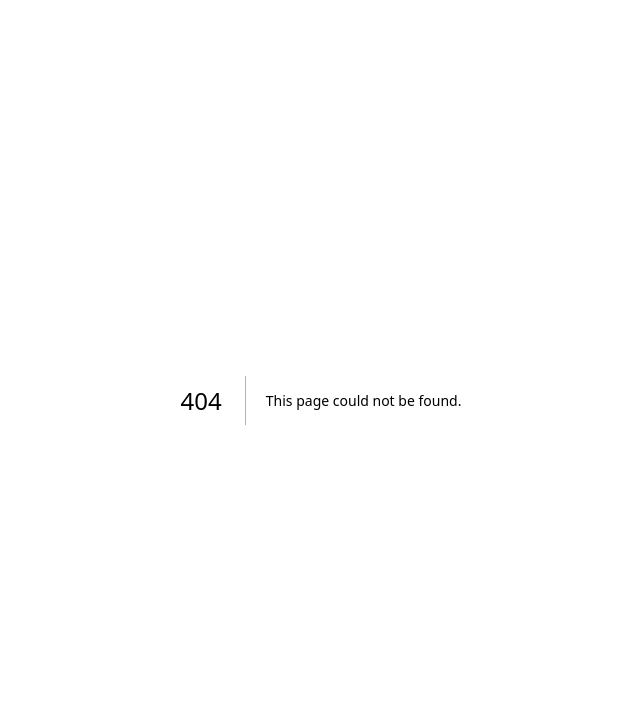
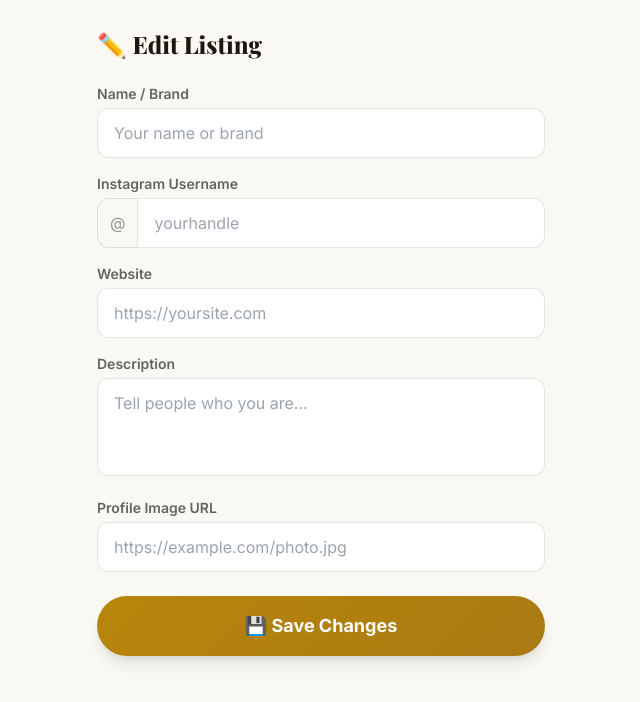
Before and after one commit to heyousaf/bidfame, a Next.js app: page /edit in a window 1280 px wide. Before the commit this address had no page. Shown: the top 702 px of the page, without its empty margins (319-959 px from the left). Built offline with nearby package versions, Linux system fonts and the light colour scheme; no server answers.

Commit message:
Create page.tsx

```diff
--- /dev/null
+++ b/src/app/edit/page.tsx
@@ -0,0 +1,149 @@
+"use client";
+import { useEffect, useState } from "react";
+import { useRouter } from "next/navigation";
+import { getInitData, getTelegramWebApp } from "@/lib/telegramClient";
+
+export default function EditListingPage() {
+  const router = useRouter();
+  const [listingId, setListingId] = useState<string | null>(null);
+  const [form, setForm] = useState({
+    name: "",
+    instagram: "",
+    website: "",
+    description: "",
+    imageUrl: "",
+  });
+  const [saving, setSaving] = useState(false);
+  const [message, setMessage] = useState<string | null>(null);
+
+  useEffect(() => {
+    getTelegramWebApp()?.ready();
+    const tg = getTelegramWebApp();
+    tg?.BackButton?.show();
+    tg?.BackButton?.onClick(() => router.push("/profile"));
+
+    // Load current listing
+    (async () => {
+      const initData = getInitData();
+      const res = await fetch("/api/profile", {
+        method: "POST",
+        headers: { "Content-Type": "application/json" },
+        body: JSON.stringify({ initData }),
+      });
+      const d = await res.json();
+      if (d.listing) {
+        setListingId(d.listing.id);
+        setForm({
+          name: d.listing.name || "",
+          instagram: d.listing.instagram?.replace("https://instagram.com/", "") || "",
+          website: d.listing.website || "",
+          description: d.listing.description || "",
+          imageUrl: d.listing.imageUrl || "",
+        });
+      }
+    })();
+
+    return () => {
+      tg?.BackButton?.hide();
+    };
+  }, []);
+
+  async function handleSave() {
+    if (!listingId) return;
+    setSaving(true);
+    setMessage(null);
+    try {
+      const initData = getInitData();
+      const res = await fetch(`/api/listings/${listingId}`, {
+        method: "PATCH",
+        headers: { "Content-Type": "application/json" },
+        body: JSON.stringify({ initData, ...form }),
+      });
+      const d = await res.json();
+      if (res.ok) {
+        setMessage("✅ Saved successfully!");
+        setTimeout(() => router.push("/profile"), 1500);
+      } else {
+        setMessage(d.error || "Failed to save");
+      }
+    } catch {
+      setMessage("Network error");
+    } finally {
+      setSaving(false);
+    }
+  }
+
+  return (
+    <main className="max-w-[480px] mx-auto px-4 pt-7 pb-16">
+      <h1 className="font-display text-2xl font-extrabold mb-6">✏️ Edit Listing</h1>
+
+      <div className="space-y-4">
+        <div>
+          <label className="text-sm font-semibold text-black/60 block mb-1">Name / Brand</label>
+          <input
+            value={form.name}
+            onChange={(e) => setForm({ ...form, name: e.target.value })}
+            className="w-full border border-black/10 rounded-xl px-4 py-3 text-base outline-none focus:border-black/30"
+            placeholder="Your name or brand"
+          />
+        </div>
+
+        <div>
+          <label className="text-sm font-semibold text-black/60 block mb-1">Instagram Username</label>
+          <div className="flex">
+            <span className="border border-r-0 border-black/10 rounded-l-xl px-3 flex items-center text-black/40">@</span>
+            <input
+              value={form.instagram}
+              onChange={(e) => setForm({ ...form, instagram: e.target.value.replace("@", "") })}
+              className="flex-1 border border-black/10 rounded-r-xl px-4 py-3 text-base outline-none focus:border-black/30"
+              placeholder="yourhandle"
+            />
+          </div>
+        </div>
+
+        <div>
+          <label className="text-sm font-semibold text-black/60 block mb-1">Website</label>
+          <input
+            value={form.website}
+            onChange={(e) => setForm({ ...form, website: e.target.value })}
+            className="w-full border border-black/10 rounded-xl px-4 py-3 text-base outline-none focus:border-black/30"
+            placeholder="https://yoursite.com"
+          />
+        </div>
+
+        <div>
+          <label className="text-sm font-semibold text-black/60 block mb-1">Description</label>
+          <textarea
+            value={form.description}
+            onChange={(e) => setForm({ ...form, description: e.target.value })}
+            rows={3}
+            className="w-full border border-black/10 rounded-xl px-4 py-3 text-base outline-none focus:border-black/30 resize-none"
+            placeholder="Tell people who you are..."
+          />
+        </div>
+
+        <div>
+          <label className="text-sm font-semibold text-black/60 block mb-1">Profile Image URL</label>
+          <input
+            value={form.imageUrl}
+            onChange={(e) => setForm({ ...form, imageUrl: e.target.value })}
+            className="w-full border border-black/10 rounded-xl px-4 py-3 text-base outline-none focus:border-black/30"
+            placeholder="https://example.com/photo.jpg"
+          />
+        </div>
+      </div>
+
+      {message && (
+        <p className="text-center text-sm mt-4 font-semibold">{message}</p>
+      )}
+
+      <button
+        onClick={handleSave}
+        disabled={saving}
+        className="w-full gold-gradient text-white font-bold py-4 rounded-full shadow-lg text-lg mt-6 disabled:opacity-50"
+      >
+        {saving ? "Saving…" : "💾 Save Changes"}
+      </button>
+    </main>
+  );
+}
```
